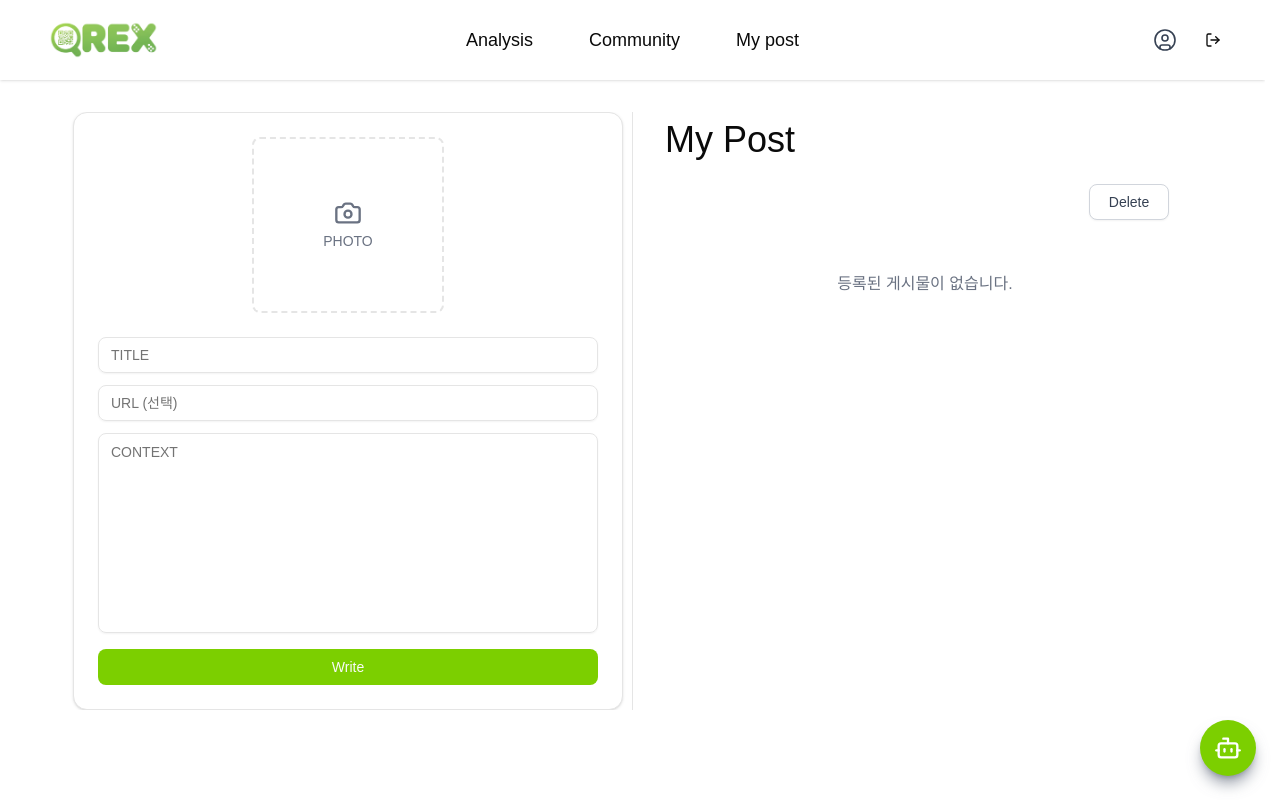
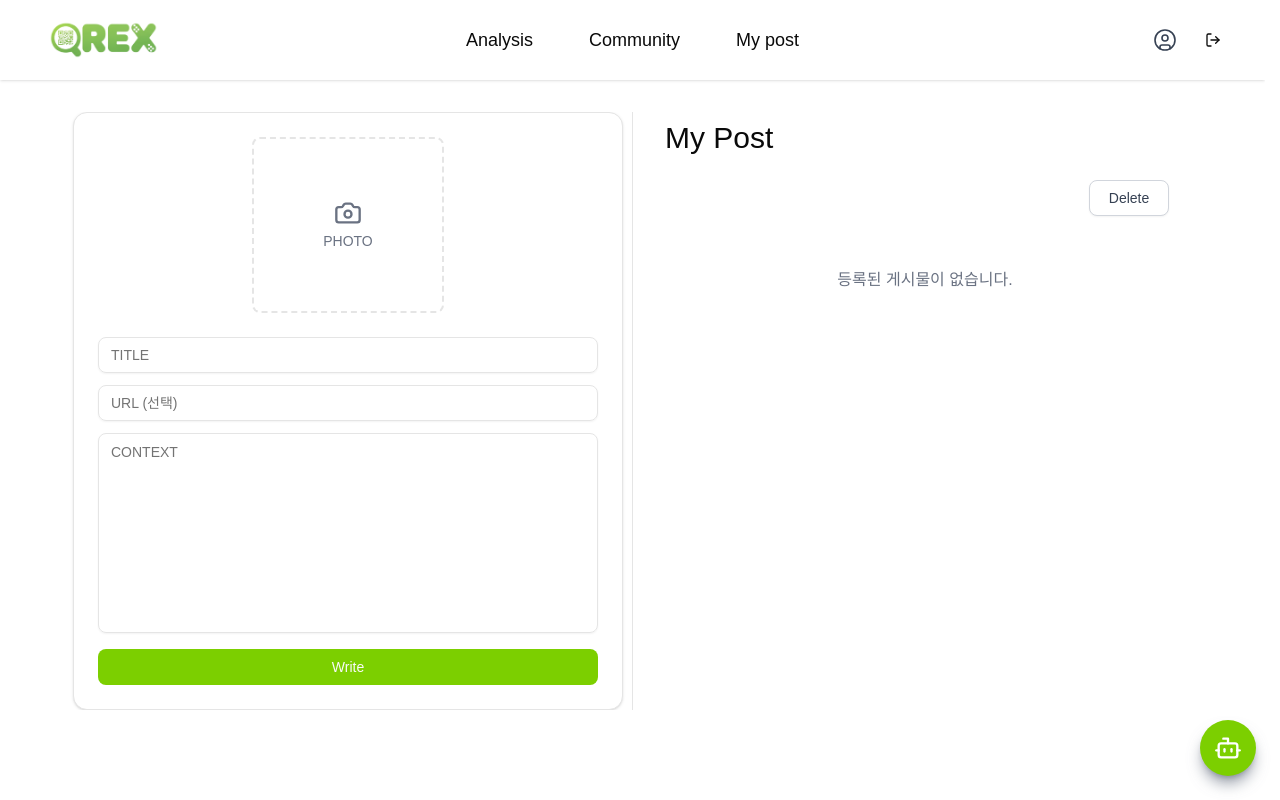
Before and after one commit to QRex404found/frontend, a React (Vite) app: page /mypost in a window 1280 px wide. Built offline with nearby package versions, Linux system fonts and the light colour scheme; no server answers; sample sign-in values are in the browser's storage; a web font is replaced by a local one.

Commit message:
third modify image

```diff
--- a/src/components/analysis/AnalysisHistory.jsx
+++ b/src/components/analysis/AnalysisHistory.jsx
@@ -69,7 +69,7 @@ export function AnalysisHistory({ onSelectResult, refreshKey, titleUpdateRef })
 
     return (
         <div className="w-full px-2 md:px-4 py-2 flex flex-col">
-            <h1 className="mb-6 text-4xl font-medium hidden lg:block">
+            <h1 className="mb-6 text-3xl font-medium hidden lg:block">
                 QR Analysis History
             </h1>
 
--- a/src/components/chat/chatBody.jsx
+++ b/src/components/chat/chatBody.jsx
@@ -149,7 +149,7 @@ export default function ChatBody({ isOpen }) {
             {isLoading && (
               <div className="flex items-end justify-start">
                 <img
-                  src={qrexProfile}
+                  src="/qrex_profile.png"
                   alt="Q-Rex"
                   className="object-contain w-10 h-10 mr-2 bg-white border rounded-full shadow-sm"
                 />
--- a/src/components/common/LoadingBar.jsx
+++ b/src/components/common/LoadingBar.jsx
@@ -159,7 +159,7 @@ export function LoadingBar({ file, extractedUrl }) {
             : 'text-gray-700'}`}
       >
 
-        {stage === LOADING_STAGES.FAKING && `${progress}% `}
+        {/* {stage === LOADING_STAGES.FAKING && `${progress}% `} */}
 
         {statusMessage}
       </p>
--- a/src/components/profile/DeleteAccountTab.jsx
+++ b/src/components/profile/DeleteAccountTab.jsx
@@ -31,7 +31,7 @@ export default function DeleteAccountTab({ onClose }) {
     }
 
     try {
-      //1) 백엔드에 탈퇴 요청
+      // 1) 백엔드에 탈퇴 요청
       await deleteAccountApi();
 
       // 2) 로컬 토큰 삭제
@@ -43,10 +43,10 @@ export default function DeleteAccountTab({ onClose }) {
       // 4) 마이페이지 탭 닫기
       onClose?.();
 
-      // 🔹 5) 성공 toast
+      // 5) 성공 toast
       toast.success("Your account has been successfully deleted.");
 
-      // 🔹 6) 홈으로 이동
+      // 6) 홈으로 이동
       navigate("/", { replace: true });
 
     } catch (error) {
--- a/src/pages/Analysis.jsx
+++ b/src/pages/Analysis.jsx
@@ -61,7 +61,7 @@ export function Analysis() {
     setAnalysisResult(result);
     setSelectedHistory(null);
 
-    // 🔥 이 경우에만 History 목록 새로 fetch
+    // 이 경우에만 History 목록 새로 fetch
     setHistoryRefreshKey(prev => prev + 1);
 
     setMobileTab('scan');
@@ -128,7 +128,7 @@ export function Analysis() {
 
 
   /* ---------------------------------------------
-     🔥 제목 수정 후 상태 즉시 반영 + History만 새로고침
+     제목 수정 후 상태 즉시 반영 + History만 새로고침
   --------------------------------------------- */
   const handleTitleUpdated = (id, newTitle) => {
     // LeftPanel 수정
@@ -143,7 +143,7 @@ export function Analysis() {
       titleUpdateRef.current(id, newTitle);
     }
 
-    // 🔥 서버 최신 데이터로 History만 다시 새로고침
+    // 서버 최신 데이터로 History만 다시 새로고침
     setHistoryRefreshKey(prev => prev + 1);
   };
 
--- a/src/pages/AnalyzingQR.jsx
+++ b/src/pages/AnalyzingQR.jsx
@@ -38,7 +38,7 @@ export default function AnalyzingQR() {
     return (
         <div className="flex flex-col items-center justify-center h-screen bg-gray-50">
 
-            {/* ⭐ 추가 1: "Analyzing QR" 제목 텍스트 (굵고 크게) */}
+            {/* 추가 1: "Analyzing QR" 제목 텍스트 (굵고 크게) */}
             <h1 className="mb-8 text-4xl font-medium">Analyzing QR</h1>
 
             <LoadingBar
@@ -46,7 +46,7 @@ export default function AnalyzingQR() {
                 extractedUrl={extractedUrl}
             />
 
-            {/* ⭐ 추가 2: "Please Wait..." 안내 텍스트 (굵고 크게) */}
+            {/* 추가 2: "Please Wait..." 안내 텍스트 (굵고 크게) */}
             <p className="mt-8 text-3xl font-medium text-gray-800">Please Wait...</p>
         </div>
     );
--- a/src/pages/Home.jsx
+++ b/src/pages/Home.jsx
@@ -3,7 +3,7 @@ import videoBg from '@/assets/background.mp4';
 
 export function Home() {
   return (
-    // 🌟 [반응형 컨테이너]
+    // [반응형 컨테이너]
     // 1. App.jsx의 패딩(p-4, p-8)을 무시하고 꽉 채우기 위한 음수 마진(-margin) 유지
     // 2. 높이는 (전체 화면 - 헤더 80px)로 고정하여 스크롤 없이 딱 맞춤
     <div className="relative w-[calc(100%+2rem)] md:w-[calc(100%+4rem)] -ml-4 -mr-4 -mt-4 md:-ml-8 md:-mr-8 md:-mt-8 h-[calc(100vh-80px)] overflow-hidden">
@@ -15,7 +15,7 @@ export function Home() {
         loop
         muted
         playsInline // 모바일 호환 필수
-        // 🌟 [반응형 핵심] object-cover
+        // [반응형 핵심] object-cover
         // 화면 비율이 달라져도 영상을 찌그러뜨리지 않고
         // 화면을 꽉 채우도록(Crop) 자동으로 조절합니다.
         className="absolute top-0 left-0 object-cover w-full h-full"
--- a/src/pages/MyPost.jsx
+++ b/src/pages/MyPost.jsx
@@ -147,12 +147,12 @@ export function MyPost() {
 
           {/* 오른쪽: 게시판 */}
           <ResizablePanel minSize={30}>
-            {/* 🔥 AnalysisHistory와 100% 동일한 구조 */}
+            {/* AnalysisHistory와  동일한 구조 */}
             <div className="pl-4 h-full flex flex-col">
               <div className="w-full px-2 md:px-4 py-2 flex flex-col">
 
                 {/* 제목 (PC 전용) */}
-                <h1 className="mb-4 text-4xl font-medium hidden lg:block">
+                <h1 className="mb-4 text-3xl font-medium hidden lg:block">
                   My Post
                 </h1>
 
```
